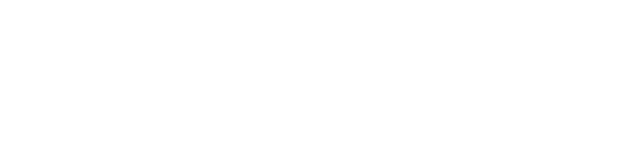
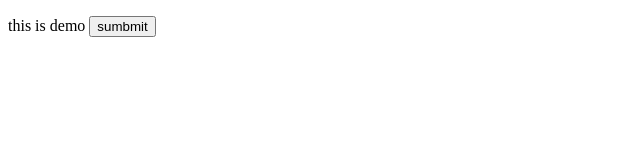
Before and after one commit to Mit-007/localRepo, a plain HTML site: page index.html in a window 1280 px wide. Shown: the whole page, without its empty margins (0-640 px from the left). Drawn offline with Linux system fonts and the light colour scheme.

Commit message:
add button into  a main

```diff
--- a/index.html
+++ b/index.html
@@ -6,6 +6,6 @@
     <title>Document</title>
 </head>
 <body>
-
+    <p>this is demo <button>sumbmit</button></p>
 </body>
 </html>
```
